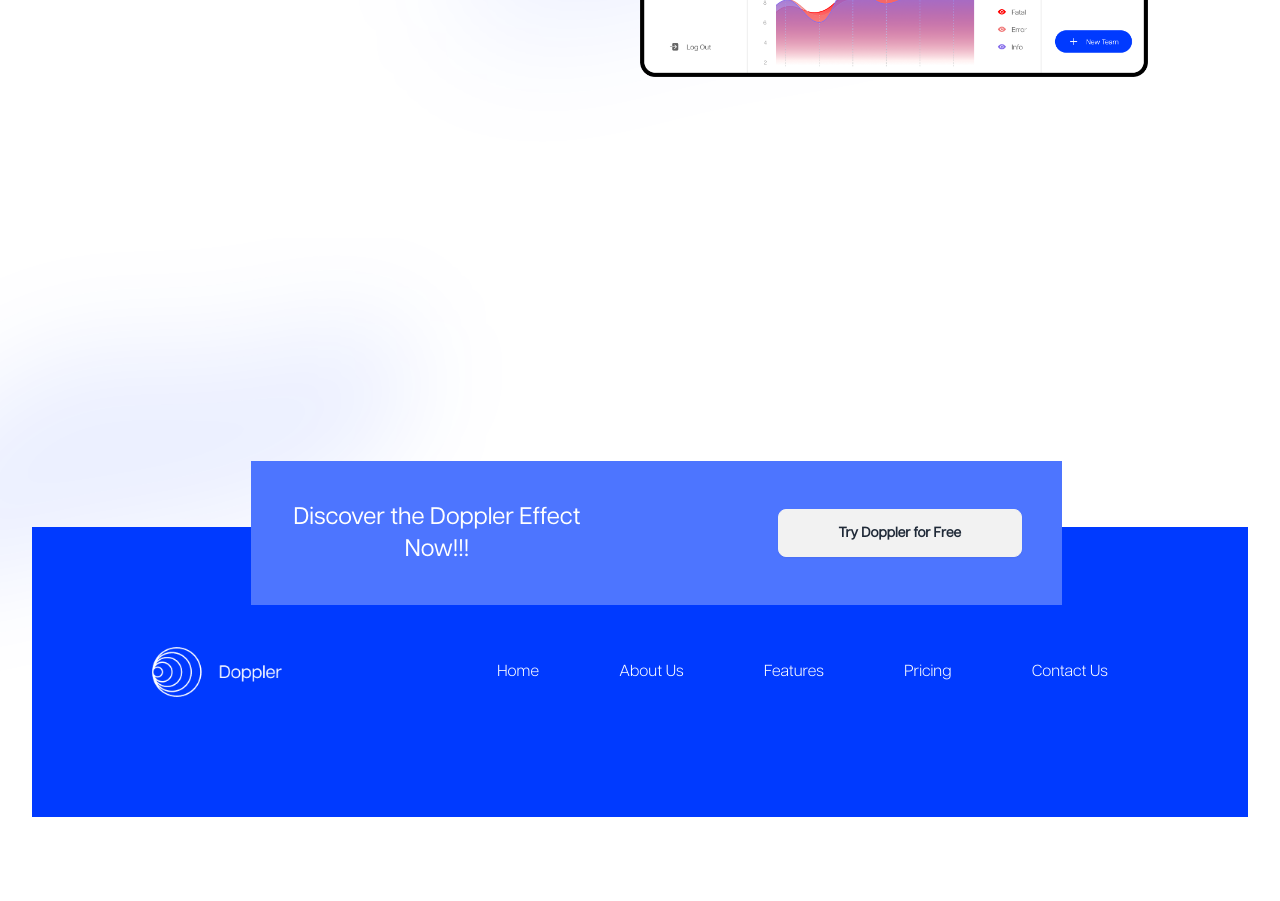
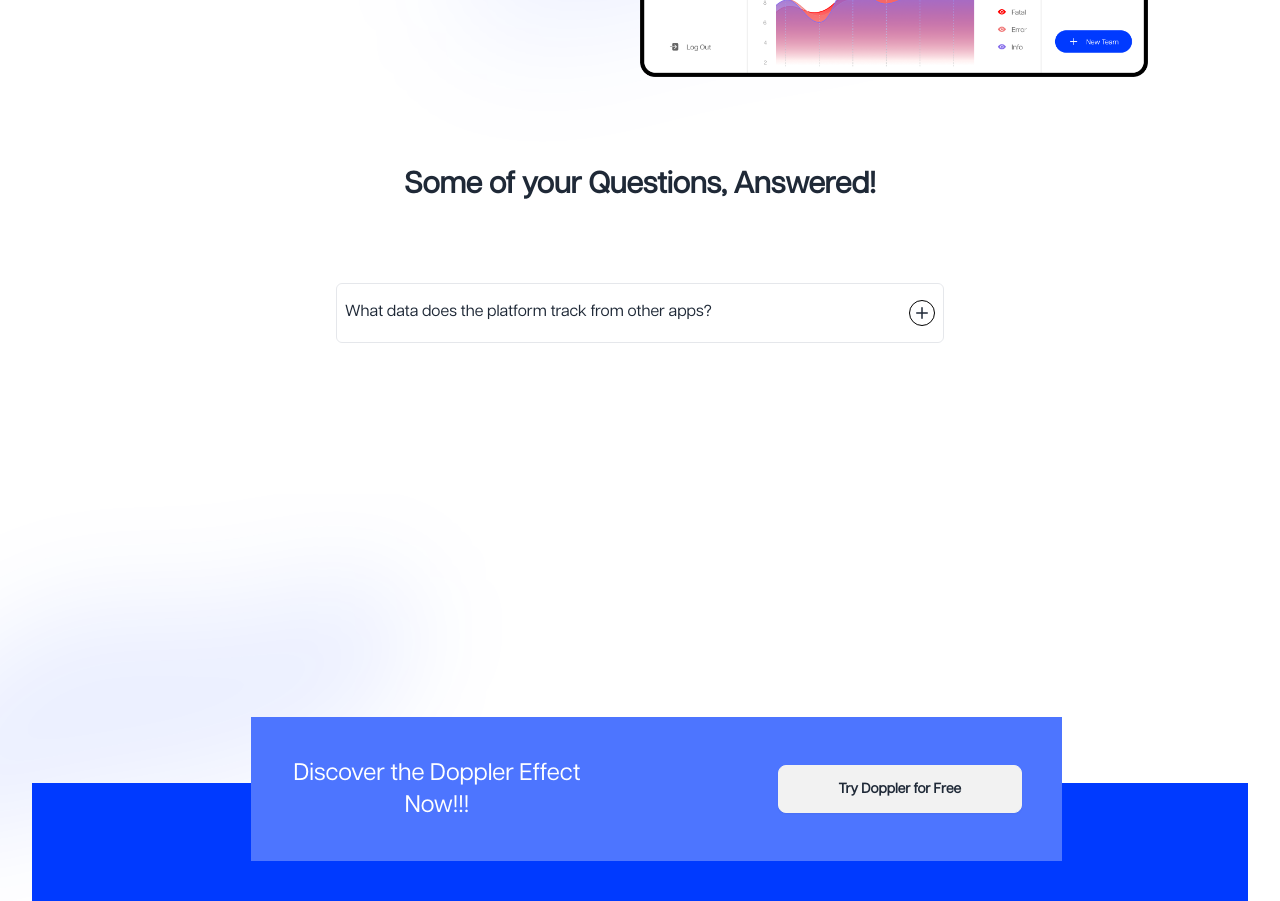
Before and after one commit to lampguard/doppler-client, a React (Vite) app: page / in a window 1280 px wide. Shown: the part 2740-3641 px from the top of the page. Before the commit the page ends 3589 px from the top, so only its background shows below. Built offline with nearby package versions, Linux system fonts and the light colour scheme.

Commit message:
working on faqs

```diff
--- a/src/pages/Landing.jsx
+++ b/src/pages/Landing.jsx
@@ -5,6 +5,7 @@ import whiteLogo from '../assets/logo-white.png';
 import Ellipse from '../assets/Ellipse 8.svg';
 import Panes from '../assets/multi-pane.png';
 import Desktop from '../assets/Desktop.png';
+import {BsPlus} from 'react-icons/bs';
 
 /**
  * @type {React.FC} Landing
@@ -145,6 +146,35 @@ const Landing = () => {
 					<img src={Desktop} className="hidden md:block w-1/2" />
 				</div>
 			</section>
+			<section className="">
+				<p className="text-xl md:text-3xl font-bold py-[40px] text-center w-full">Some of your Questions, Answered!</p>
+				<div className="w-full md:py-[40px]">
+				<ul className="w-[90%] md:w-1/2 m-auto">
+					<li className="border rounded-md px-2 py-4">
+						<p className="flex flex-wrap justify-between">
+							<span>
+								What data does the platform track from other apps?
+							</span>
+							<button
+					onClick={(e) => {
+						e.target.closest('div').querySelector('div').classList.toggle('hidden');
+					}}
+		className="rounded-full border border-black hover:bg-[#ccccccae]"><BsPlus className="text-2xl" /></button>
+<div className='w-full bg-gray-100 rounded-md p-2 mt-[10px] hidden'>
+							Lorem ipsum dolor sit amet.
+						</div>
+						</p>
+
+					</li>
+					<li>
+
+					</li>
+					<li></li>
+					<li></li>
+					<li></li>
+				</ul>
+		</div>
+			</section>
 
 			{/* Footer */}
 			<div className="py-[80px] md:py-[200px]"></div>
```
